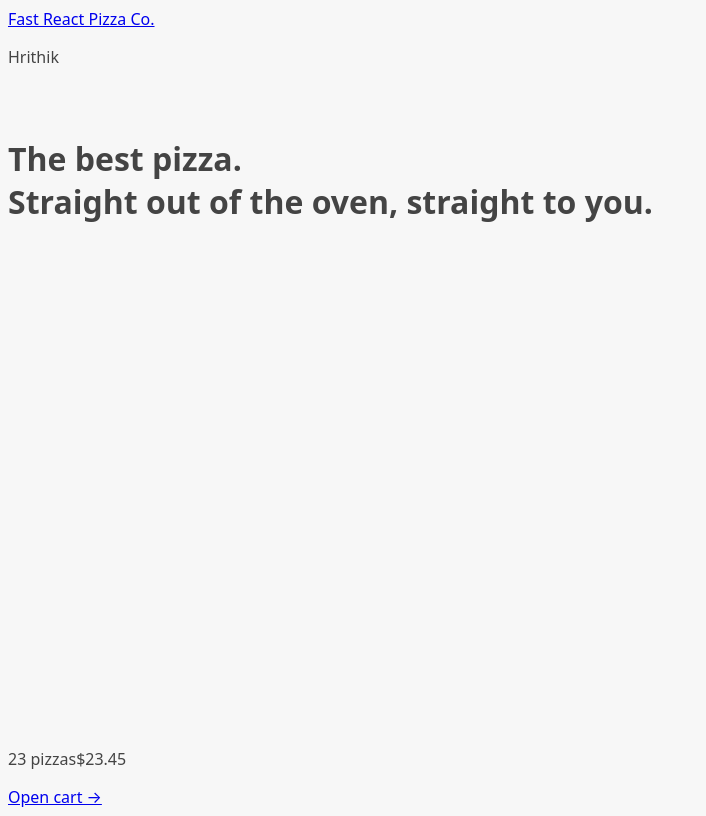
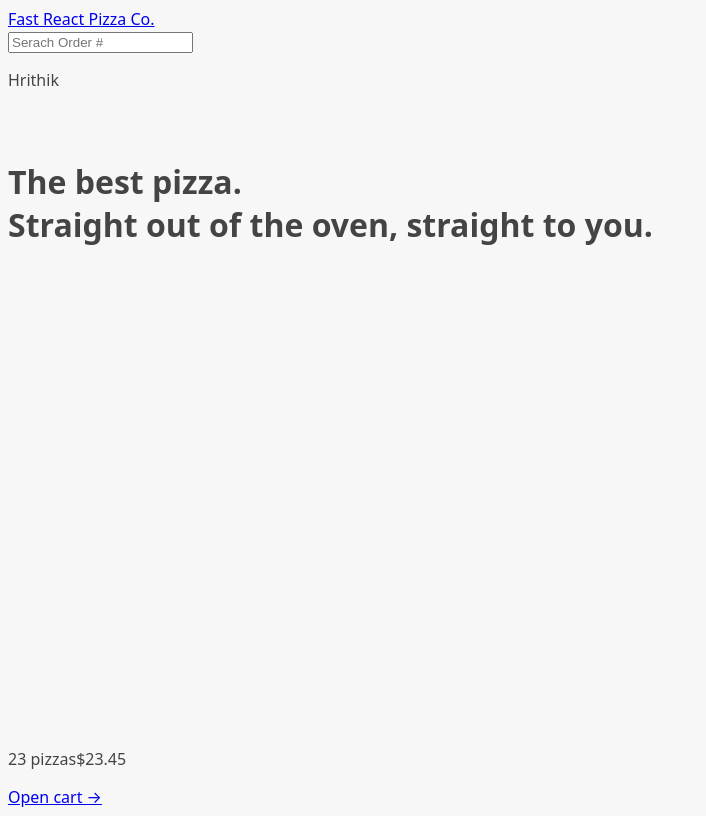
Before and after one commit to Hrithik0112/Fast_React_Pizza, a React (Vite) app: page / in a window 1280 px wide. Shown: the whole page, without its empty margins (0-706 px from the left). Built offline with nearby package versions, Linux system fonts and the light colour scheme.

Commit message:
search oder id component added

```diff
--- /dev/null
+++ b/src/features/order/SearchOrder.jsx
@@ -0,0 +1,25 @@
+import React, { useState } from "react";
+import { useNavigate } from "react-router-dom";
+
+function SearchOrder() {
+  const [query, setQuery] = useState("");
+  const navigate = useNavigate();
+
+  function handleSubmit(e) {
+    e.preventDefault();
+    if (!query) return;
+    navigate(`/order/${query}`);
+    setQuery("");
+  }
+  return (
+    <form onSubmit={handleSubmit}>
+      <input
+        placeholder="Serach Order #"
+        value={query}
+        onChange={(e) => setQuery(e.target.value)}
+      />
+    </form>
+  );
+}
+
+export default SearchOrder;
--- a/src/ui/Header.jsx
+++ b/src/ui/Header.jsx
@@ -1,10 +1,12 @@
 import React from "react";
 import { Link } from "react-router-dom";
+import SearchOrder from "../features/order/SearchOrder";
 
 function Header() {
   return (
     <header>
       <Link to="/">Fast React Pizza Co.</Link>
+      <SearchOrder />
       <p>Hrithik</p>
     </header>
   );
```
